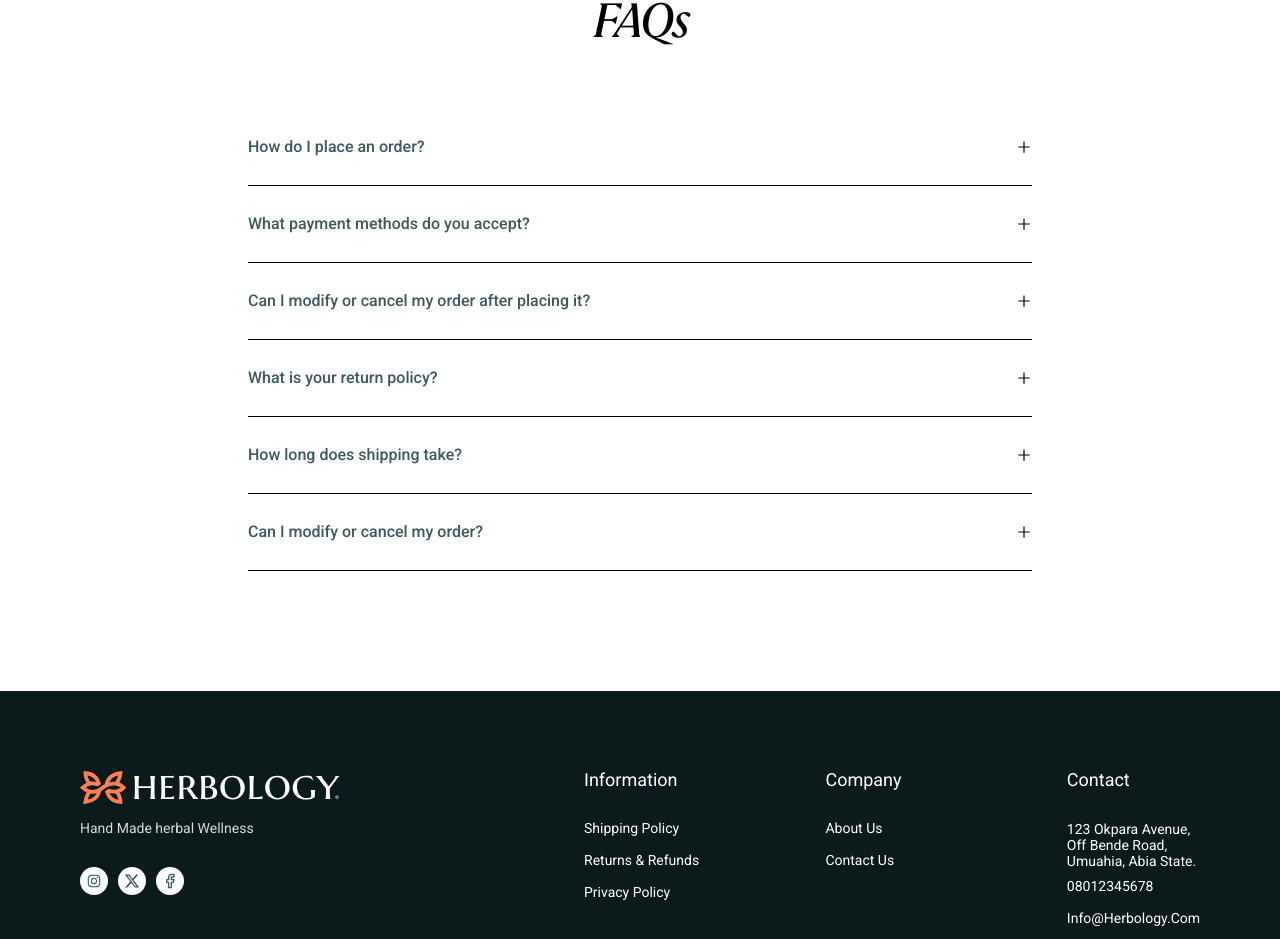
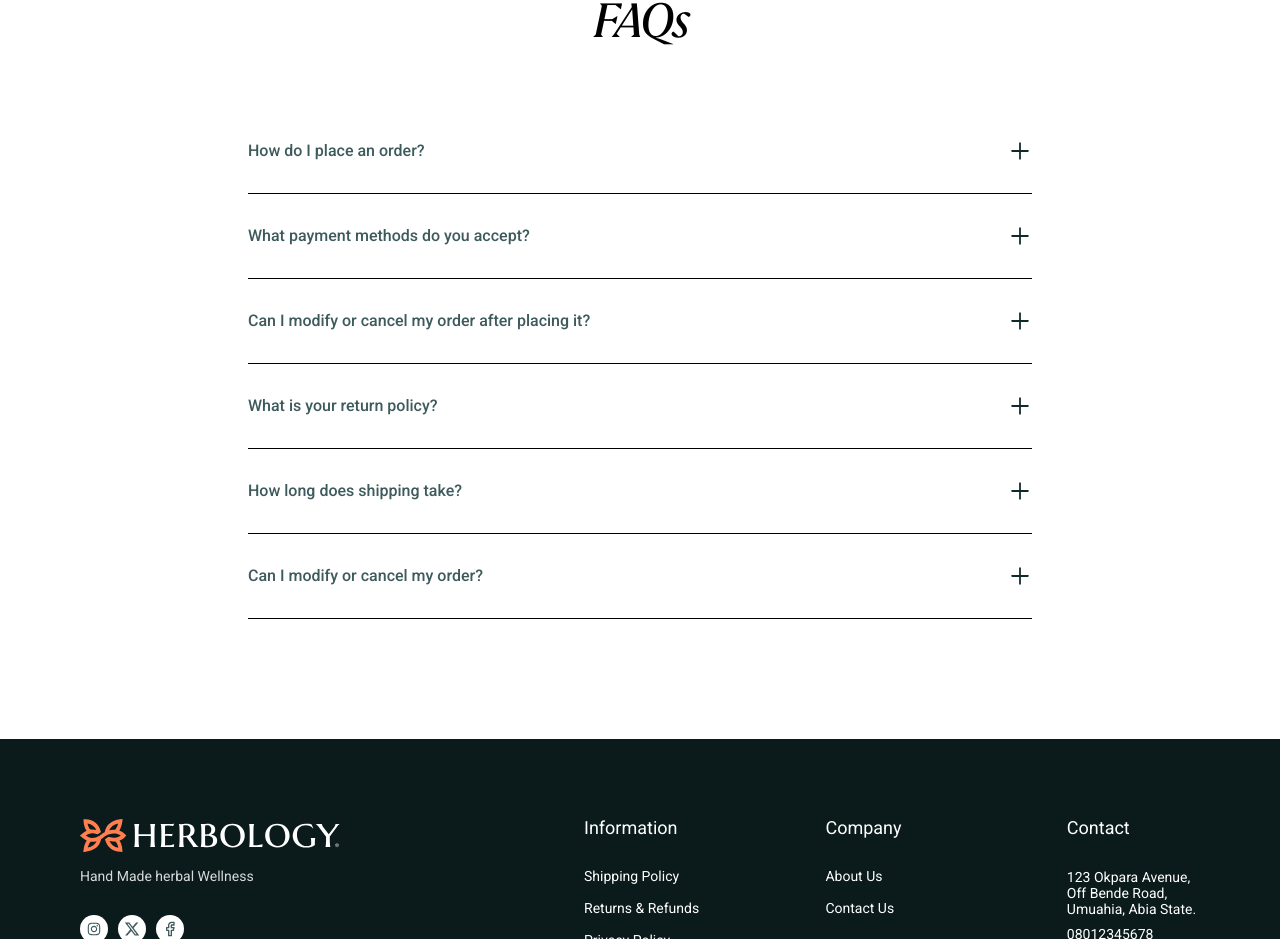
Before and after one commit to ejim11/herbology, a Next.js app: page / in a window 1280 px wide. Shown: the part 3921-4860 px from the top of the page. Built offline with nearby package versions, Linux system fonts and the light colour scheme.

Commit message:
💄 added styling to the icon

```diff
--- a/components/Accordion.tsx
+++ b/components/Accordion.tsx
@@ -27,7 +27,11 @@ const AccordionItem: FC<{
         <span className="flex-1 font-roboto text-left font-medium leading-[100%] text-[rgba(61,90,92,1)]">
           {title}
         </span>
-        {!isOpen ? <AiOutlinePlus /> : <FaMinus />}
+        {!isOpen ? (
+          <AiOutlinePlus className="text-primary-1 w-[2.4rem] h-[2.4rem]" />
+        ) : (
+          <FaMinus className="text-primary-1 w-[2.4rem] h-[2.4rem]" />
+        )}
       </motion.button>
       <AnimatePresence initial={false}>
         {isOpen && (
```
